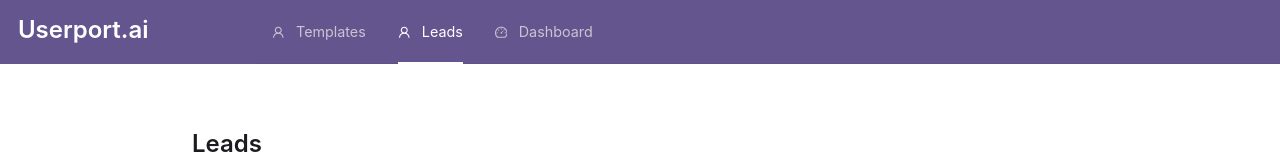
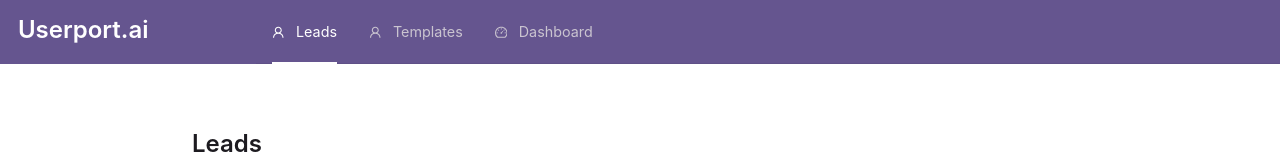
Before and after one commit to Userport-ai/prospecting-ai, a React (Create React App) app: page / in a window 1280 px wide. Shown: the top 160 px of the page. Built offline with nearby package versions, Linux system fonts and the light colour scheme.

Commit message:
Moved leads to first menu item in nav bar

```diff
--- a/src/app-header.js
+++ b/src/app-header.js
@@ -12,13 +12,13 @@ const dashboard_key = "dashboard";
 
 const items = [
   {
-    label: "Templates",
-    key: templates_key,
+    label: "Leads",
+    key: leads_key,
     icon: <UserOutlined />,
   },
   {
-    label: "Leads",
-    key: leads_key,
+    label: "Templates",
+    key: templates_key,
     icon: <UserOutlined />,
   },
   {
```
